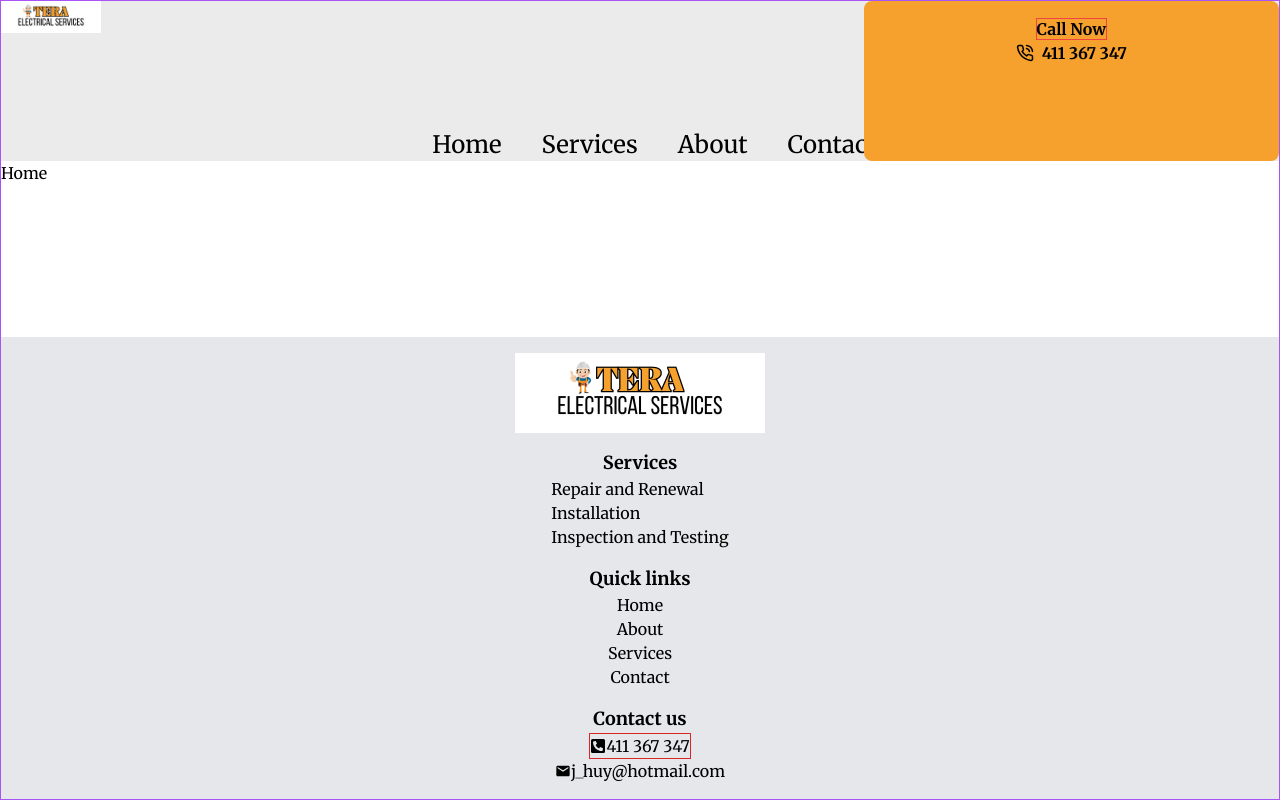
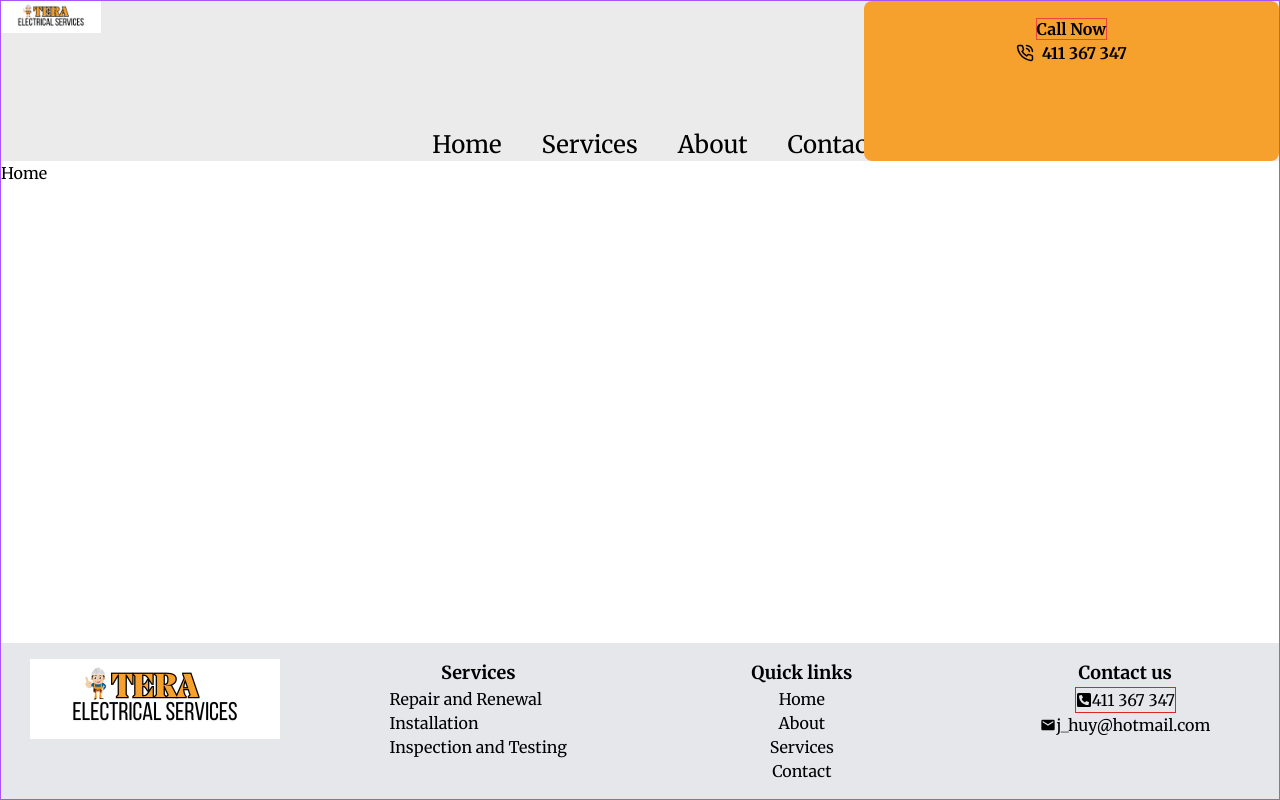
Before and after one commit to Mana12011207/TERA-electrical-services, a React (Create React App) app: page / in a window 1280 px wide. Built offline with nearby package versions, Linux system fonts and the light colour scheme.

Commit message:
Apply responsive design for footer

```diff
--- a/src/components/Footer.jsx
+++ b/src/components/Footer.jsx
@@ -6,7 +6,7 @@ function Footer() {
   return (
     <>
       <footer className="w-full bg-gray-200 ">
-        <div className="grid w-full grid-cols-1 gap-4 py-4 justify-items-center">
+        <div className="grid w-full grid-cols-1 gap-4 py-4 justify-items-center md:grid-cols-2 xl:grid-cols-4 ">
           <img
             className=""
             src="assets/images/TeraElectricalServices.png"
```
